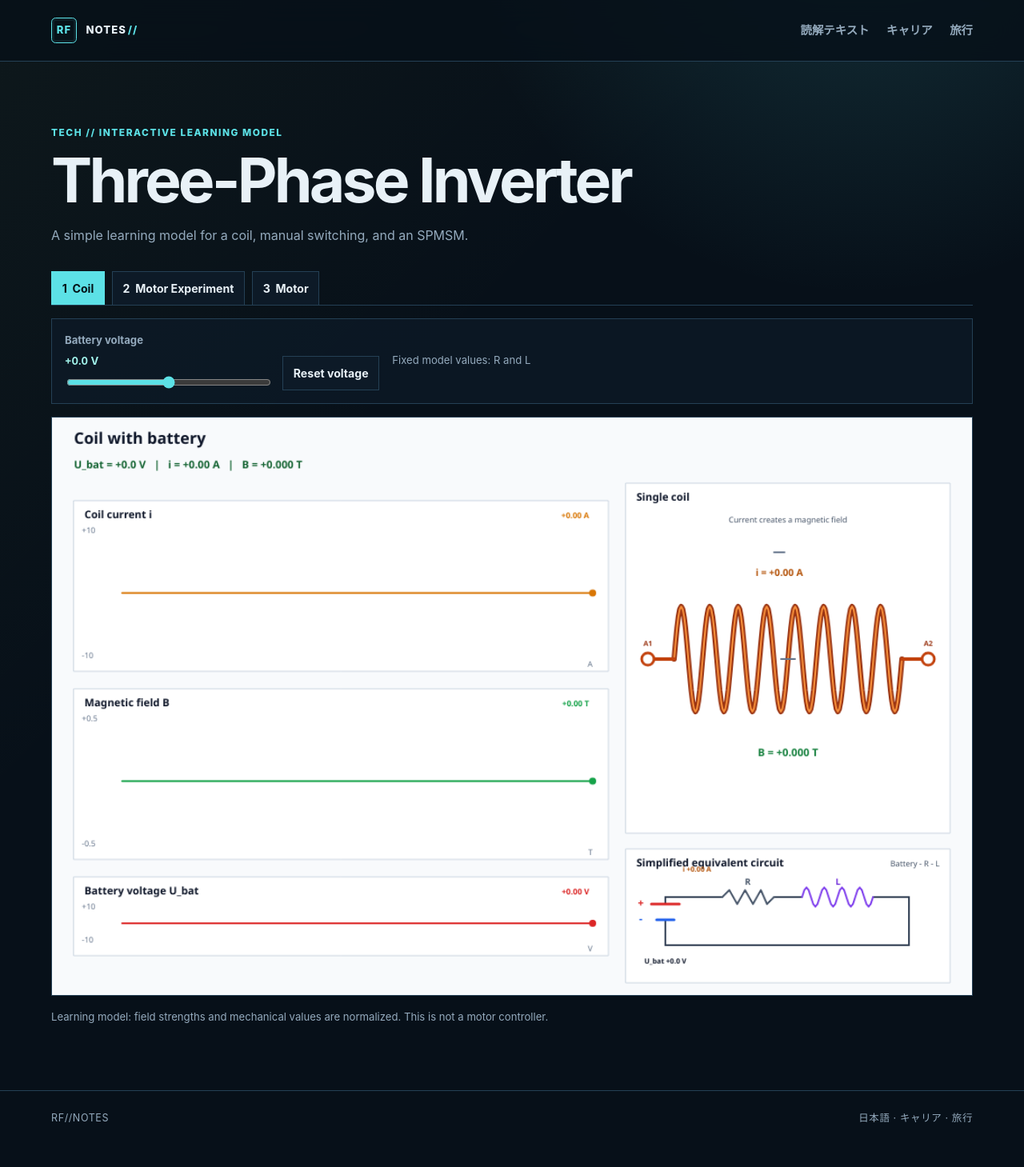
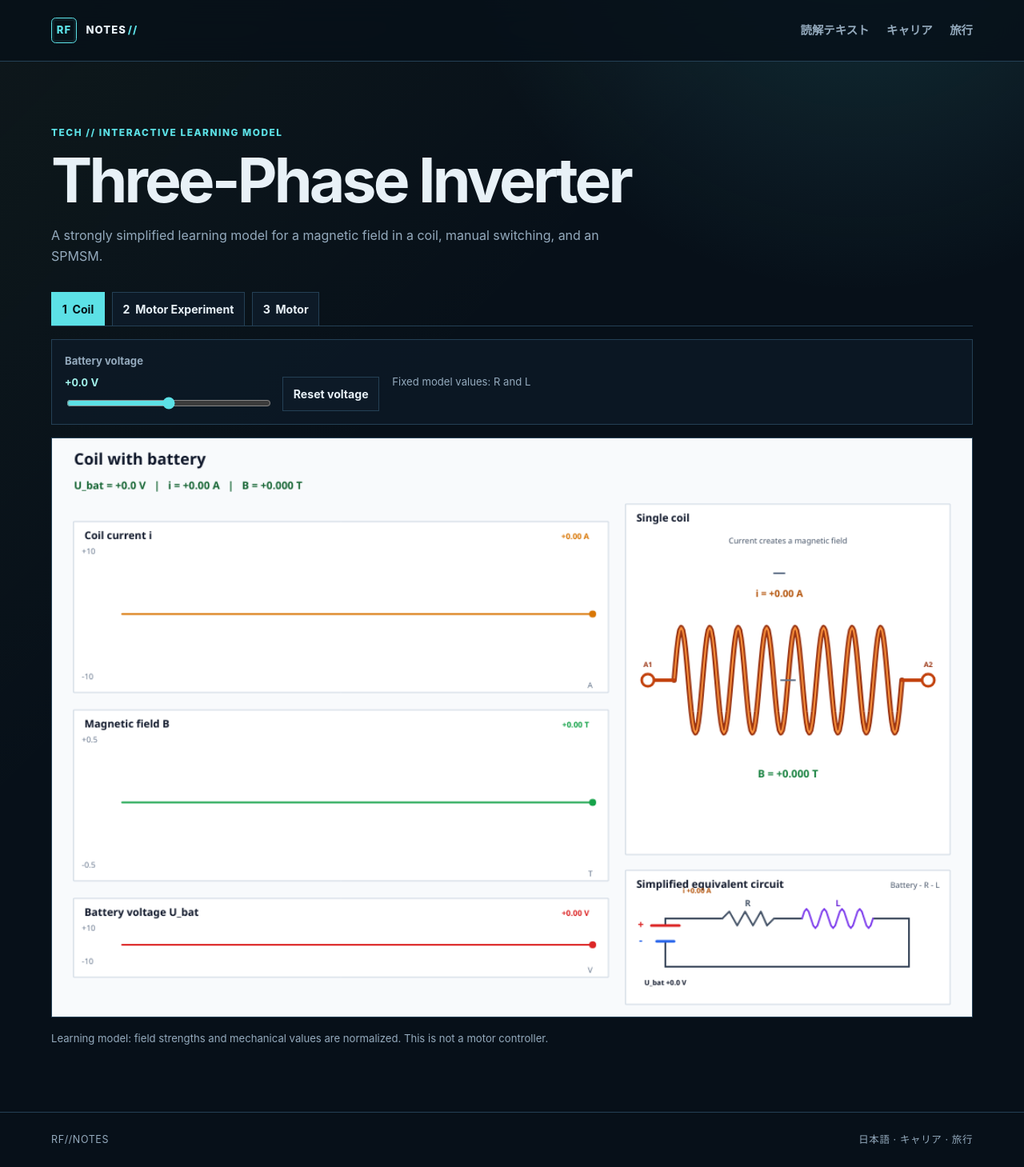
Before and after one commit to RobFil/robfil.github.io, a Jekyll site: the page built from tech/inverter/index.html, in a window 1280 px wide. Shown: the whole page at 80% size. Built offline with Jekyll 4.4.1, drawn with Linux system fonts in a browser that asks for light colours; before the commit the page ends 1433 px from its top, so only the background shows below that.

Commit message:
Refine inverter lab introduction

```diff
--- a/tech/inverter/index.html
+++ b/tech/inverter/index.html
@@ -8,7 +8,7 @@ title: Interactive Inverter Lab
   <header class="lab-header">
     <p class="lab-eyebrow">TECH // INTERACTIVE LEARNING MODEL</p>
     <h1 id="lab-title">Three-Phase Inverter</h1>
-    <p>A simple learning model for a coil, manual switching, and an SPMSM.</p>
+    <p>A strongly simplified learning model for a magnetic field in a coil, manual switching, and an SPMSM.</p>
   </header>
 
   <nav class="lab-tabs" aria-label="Learning views" role="tablist">
```
